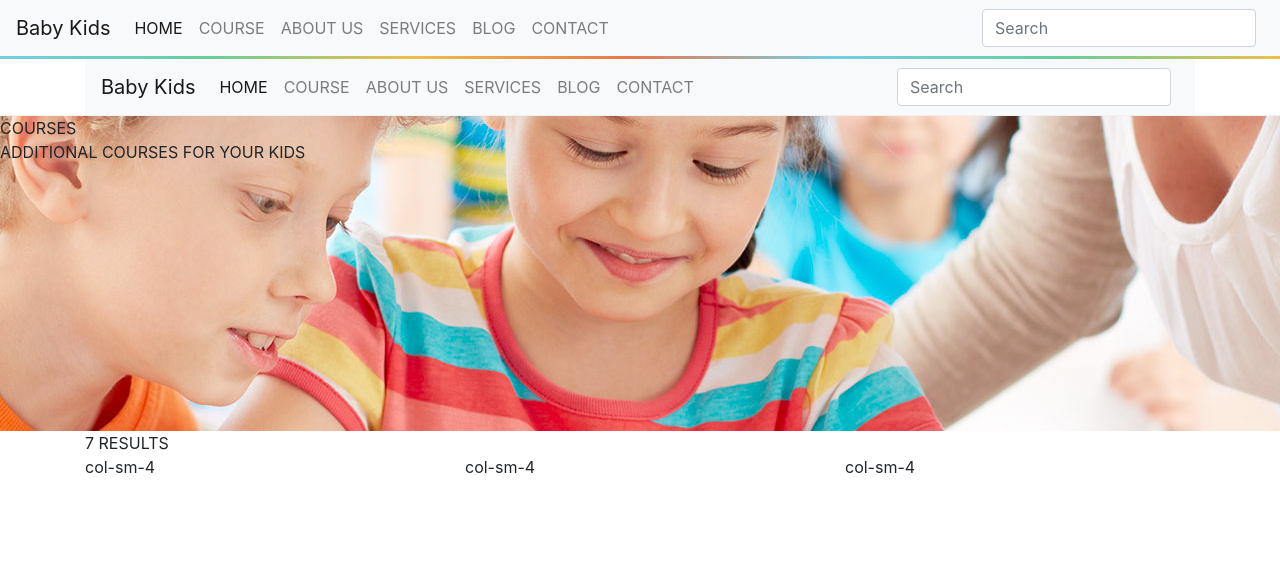
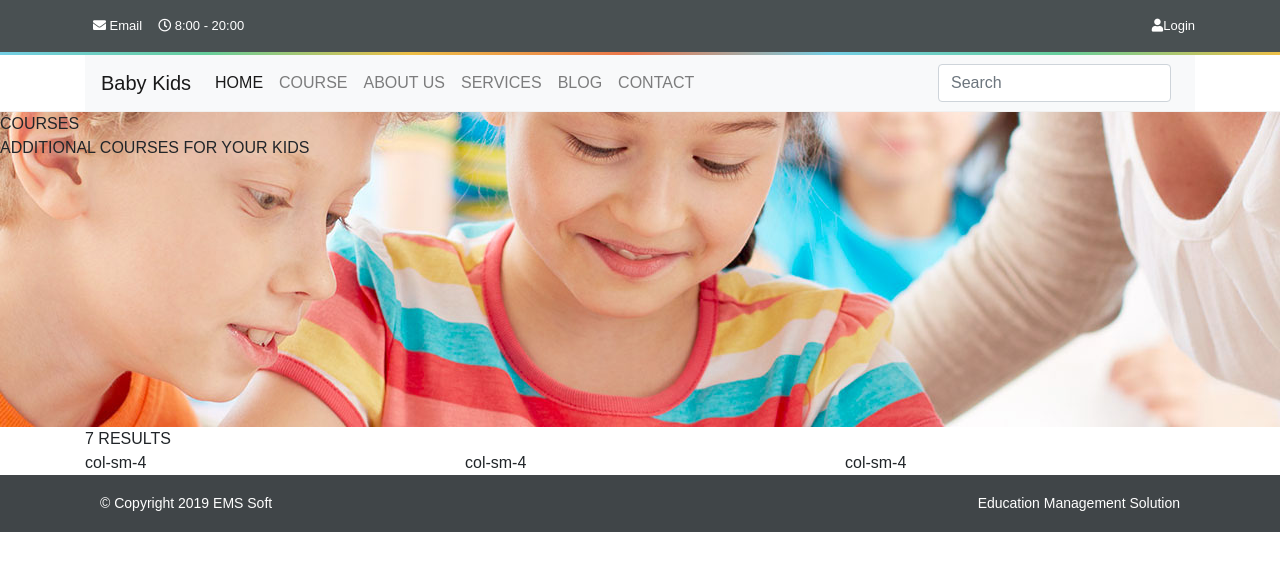
Before and after one commit to ducnguyen1988/ems.mockup, a plain HTML site: page courses.html in a window 1280 px wide. Drawn offline with nearby package versions, Linux system fonts and the light colour scheme.

Commit message:
header, footer (simple)

```diff
--- a/courses.html
+++ b/courses.html
@@ -9,42 +9,27 @@
     <!-- Bootstrap CSS -->
     <link rel="stylesheet" href="https://stackpath.bootstrapcdn.com/bootstrap/4.3.1/css/bootstrap.min.css"
         integrity="sha384-ggOyR0iXCbMQv3Xipma34MD+dH/1fQ784/j6cY/iJTQUOhcWr7x9JvoRxT2MZw1T" crossorigin="anonymous">
+    <link rel="stylesheet" href="https://use.fontawesome.com/releases/v5.8.2/css/all.css" integrity="sha384-oS3vJWv+0UjzBfQzYUhtDYW+Pj2yciDJxpsK1OYPAYjqT085Qq/1cq5FLXAZQ7Ay" crossorigin="anonymous">
     <link rel="stylesheet" href="css/style.css" />
     <title>Education Management Solution</title>
 </head>
 
 <body>
-    <nav class="navbar navbar-expand-lg navbar-light bg-light">
-        <a class="navbar-brand" href="#">Baby Kids</a>
-        <button class="navbar-toggler" type="button" data-toggle="collapse" data-target="#navbarSupportedContent"
-            aria-controls="navbarSupportedContent" aria-expanded="false" aria-label="Toggle navigation">
-            <span class="navbar-toggler-icon"></span>
-        </button>
-
+    <nav class="top-header navbar navbar-expand-lg">
+        <div class="container">
             <div class="collapse navbar-collapse" id="navbarSupportedContent">
                 <ul class="navbar-nav mr-auto">
                     <li class="nav-item active">
-                    <a class="nav-link" href="#">HOME <span class="sr-only">(current)</span></a>
+                        <a class="nav-link" href="#"><i class="fas fa-envelope"></i> Email</a>
                     </li>
                     <li class="nav-item">
-                    <a class="nav-link" href="#">COURSE</a>
-                </li>
-                <li class="nav-item ">
-                    <a class="nav-link" href="#">ABOUT US</a>
-                </li>
-                <li class="nav-item ">
-                    <a class="nav-link" href="#">SERVICES</a>
-                </li>
-                <li class="nav-item ">
-                    <a class="nav-link" href="#">BLOG</a>
-                </li>
-                <li class="nav-item ">
-                    <a class="nav-link" href="#">CONTACT</a>
+                        <a class="nav-link" href="#"><i class="far fa-clock"></i> 8:00 - 20:00</a>
                     </li>
                 </ul>
                 <form class="form-inline my-2 my-lg-0">
-                <input class="form-control mr-sm-2" type="search" placeholder="Search" aria-label="Search">
+                    <i class="fas fa-user"></i> Login
                 </form>
+            </div>
         </div>
     </nav>
 
@@ -105,6 +90,19 @@
         </div>
     </div>
 
+    <footer>
+        <div class="container">
+            <div class="row">
+                <div class="col-sm-6">
+                    © Copyright 2019 EMS Soft
+                </div>
+                <div class="col-sm-6 text-right">
+                    Education Management Solution
+                </div>
+            </div>
+        </div>
+    </footer>
+
     <!-- Optional JavaScript -->
     <!-- jQuery first, then Popper.js, then Bootstrap JS -->
     <script src="https://code.jquery.com/jquery-3.3.1.slim.min.js"
--- a/css/styles.scss
+++ b/css/styles.scss
@@ -4,6 +4,7 @@ $orange: #ec774b;
 $red: #e16c6c;
 $purple: #c389ce;
 $black: #404548;
+$black2: #495052;
 $white: #ffffff;
 $white-border: #f1f1f1;
 
@@ -12,6 +13,11 @@ $text-color-2: #868585;
 
 
 /***GENERAL***/
+body {
+  font-family: 'Raleway', sans-serif;
+}
+
+/***NAVIGATION***/
 .navigation-container {
   > :before {
     content: "";
@@ -26,6 +32,25 @@ $text-color-2: #868585;
     width: 100%;
     border-bottom: 1px solid $white-border ;
     color: $dark;
+  }
+}
+.top-header {
+  font-size: 13px;
+  background-color: $black2;
+  color: $white;
+  a {
+    color: $white;
+  }
+}
+
+/***FOOTER***/
+footer {
+  background-color: $black;
+  color: $white;
+  font-size: 14px;
+  line-height: 27px;
+  .row {
+    padding: 15px;
   }
 }
 
```
Also changed, not shown: css/style.css, 1 other file. Lines whose indentation alone changed are shown as unchanged.
